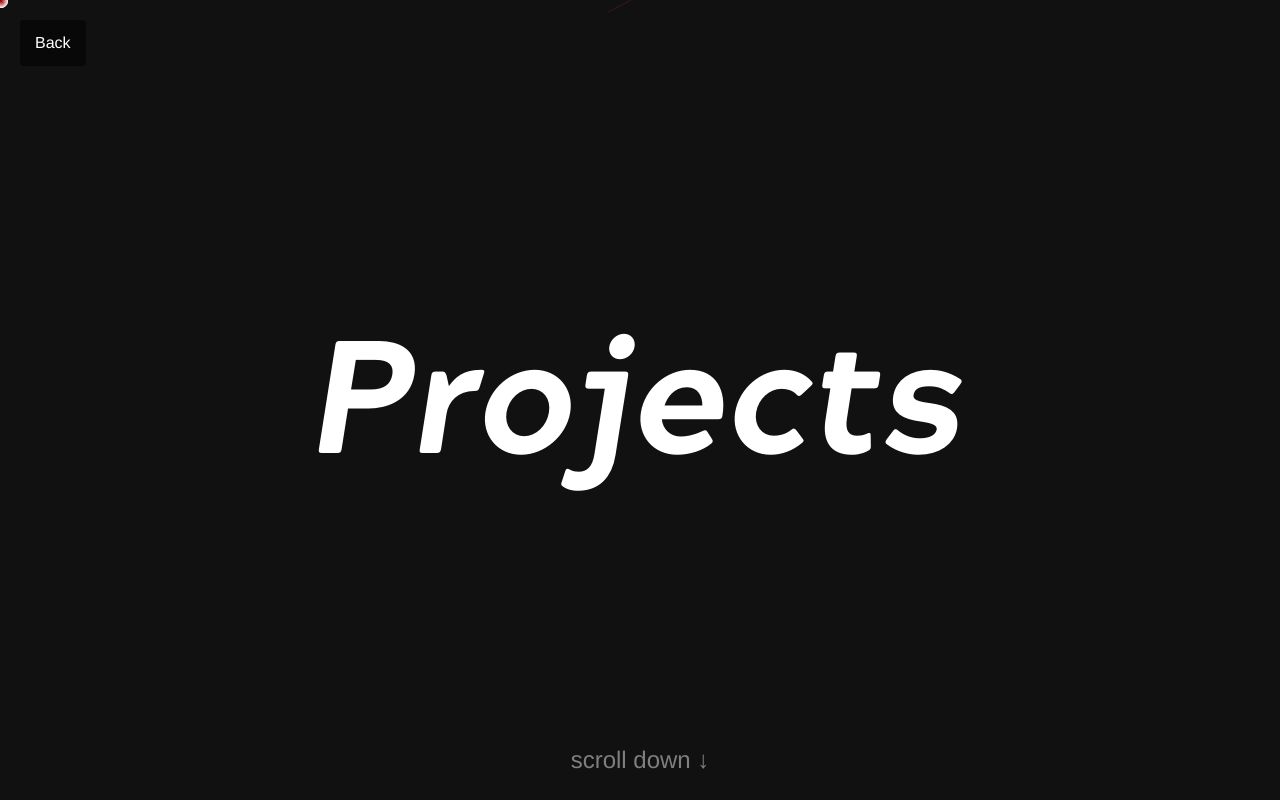
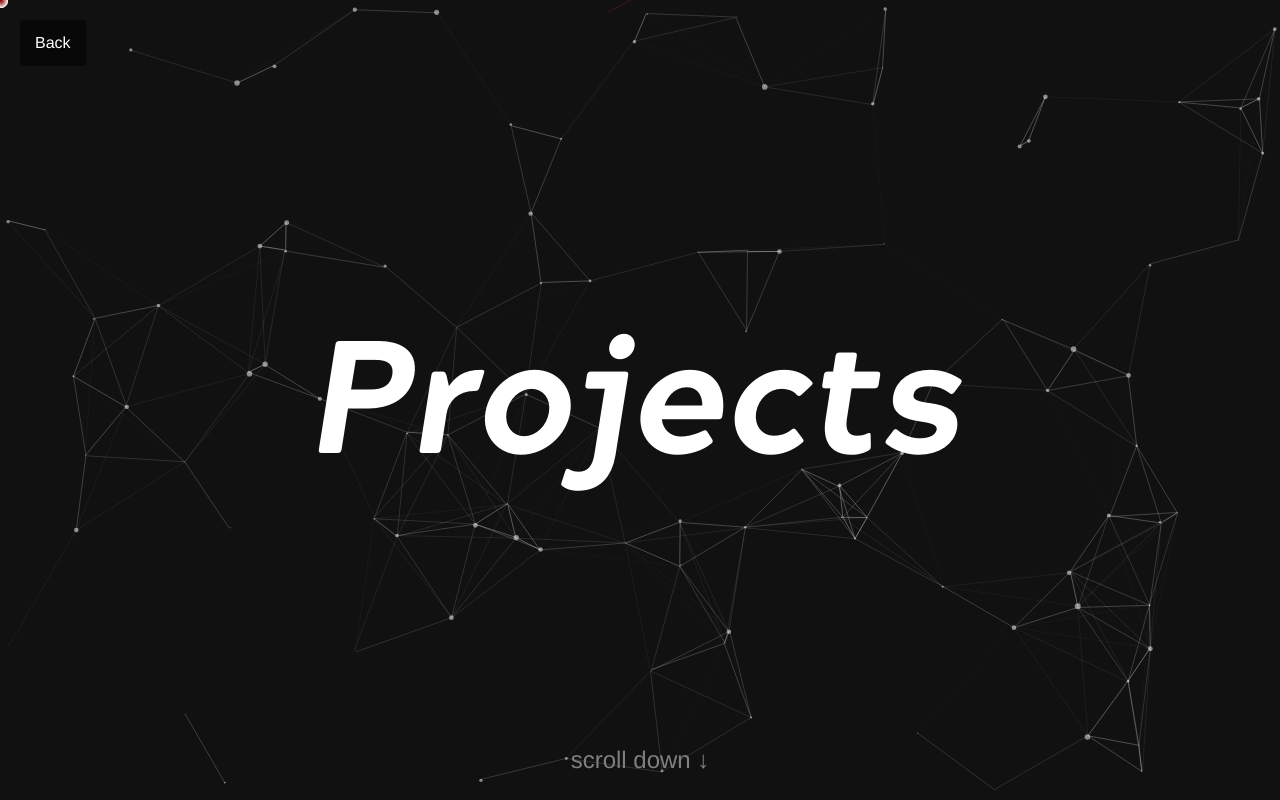
Before and after one commit to arnavpant/Personal-Portfolio, a website: page projects.html in a window 1280 px wide. Shown: the top 800 px of the page. Drawn offline with nearby package versions, Linux system fonts and the light colour scheme; animation ran at ten frames a second; a web font is replaced by a local one.

Commit message:
added particle effects to projects.html too.

```diff
--- a/projects.html
+++ b/projects.html
@@ -7,7 +7,14 @@
   <link rel="stylesheet" href="css/styles-projects.css" />
   <link rel="stylesheet" href="css/cursor-effect.css" />
   <style>
-    /* Additional inline styles for TOC if needed */
+    #particles-js {
+      position: fixed;
+      top: 0;
+      left: 0;
+      width: 100%;
+      height: 100%;
+      z-index: -2;
+    }
     .toc {
       text-align: center;
       margin: 2rem 0;
@@ -36,11 +43,11 @@
 </head>
 <body>
 
+  <div id="particles-js"></div>
+
   <a href="index.html#cards" class="back-button">Back</a>
 
-  <!-- Cursor circles/effects (if used) -->
   <script>
-    // Create 50 circle divs dynamically for additional cursor effects
     for (let i = 0; i < 50; i++) {
       const circle = document.createElement('div');
       circle.className = 'circle';
@@ -48,7 +55,6 @@
     }
   </script>
 
-  <!-- Full-screen Hero Section -->
   <section class="hero" id="hero">
     <h1 class="projects-header">Projects</h1>
     <div class="scroll-indicator">
@@ -57,7 +63,6 @@
     </div>
   </section>
 
-  <!-- Table of Contents -->
   <nav class="toc">
     <ul>
       <li><a href="#project-1">Personal Web and Video Server</a></li>
@@ -69,16 +74,14 @@
     </ul>
   </nav>
 
-  <!-- Projects Content Section -->
   <section class="projects-content" id="projects-content">
-    <!-- Project 1: Personal Web and Video Server  -->
     <article class="project" id="project-1">
       <div class="project-content">
         <div class="project-image">
           <img src="images/Arnav.jpeg" alt="Personal Web and Video Server" />
         </div>
         <div class="project-description">
-          <h2>Personal Web and Video Server <span class="course-code"></span></h2>
+          <h2>Personal Web and Video Server</h2>
           <p>
             Developed a robust personal web server capable of serving static files and streaming MP4 videos. Implemented token-based authentication using JSON Web Tokens (JWT) and engineered the system to handle multiple clients concurrently via a thread-based or event-driven approach. The server supports HTTP/1.1 persistent connections and incorporates secure authentication mechanisms to safeguard data integrity and access.
           </p>
@@ -86,14 +89,13 @@
       </div>
     </article>
 
-    <!-- Project 2: Fork-Join Thread Pool  -->
     <article class="project" id="project-2">
       <div class="project-content">
         <div class="project-image">
           <img src="images/Arnav.jpeg" alt="Fork-Join Thread Pool" />
         </div>
         <div class="project-description">
-          <h2>Fork-Join Thread Pool <span class="course-code"></span></h2>
+          <h2>Fork-Join Thread Pool</h2>
           <p>
             Engineered a fork-join thread pool leveraging a work-stealing strategy for efficient parallel task execution. This project maximized resource utilization by minimizing thread overhead and implementing futures with thread synchronization techniques. The solution significantly improved task execution performance while ensuring scalability and responsiveness under heavy computational loads.
           </p>
@@ -101,14 +103,13 @@
       </div>
     </article>
 
-    <!-- Project 3: Customizable Unix Shell  -->
     <article class="project" id="project-3">
       <div class="project-content">
         <div class="project-image">
           <img src="images/Arnav.jpeg" alt="Customizable Unix Shell" />
         </div>
         <div class="project-description">
-          <h2>Customizable Unix Shell <span class="course-code"></span></h2>
+          <h2>Customizable Unix Shell</h2>
           <p>
             Designed and implemented a custom Unix shell featuring comprehensive job control and a suite of built-in commands. The shell supports both foreground and background process management and integrates advanced functionalities such as signal handling, process groups, and terminal management. It further supports pipes, I/O redirection, and extensibility for future custom commands, ensuring a versatile command-line interface.
           </p>
@@ -116,14 +117,13 @@
       </div>
     </article>
 
-    <!-- Project 4: Spatial Database with Skip List & PR QuadTree -->
     <article class="project" id="project-4">
       <div class="project-content">
         <div class="project-image">
           <img src="images/Arnav.jpeg" alt="Spatial Database with Skip List &amp; PR QuadTree" />
         </div>
         <div class="project-description">
-          <h2>Spatial Database with Skip List &amp; PR QuadTree <span class="course-code"></span></h2>
+          <h2>Spatial Database with Skip List &amp; PR QuadTree</h2>
           <p>
             Developed a spatial database capable of efficiently managing a collection of rectangles using a combination of advanced data structures—a Skip List for rapid insertions, deletions, and searches based on rectangle names, and a PR QuadTree to optimize spatial queries such as region searches and intersection detection. This project required the design of recursive spatial algorithms, strategic use of inheritance for tree nodes, and application of the Flyweight pattern to enhance memory efficiency.
           </p>
@@ -131,14 +131,13 @@
       </div>
     </article>
 
-    <!-- Project 5: External Quicksort with Buffer Pool Management -->
     <article class="project" id="project-5">
       <div class="project-content">
         <div class="project-image">
           <img src="images/Arnav.jpeg" alt="External Quicksort with Buffer Pool Management" />
         </div>
         <div class="project-description">
-          <h2>External Quicksort with Buffer Pool Management <span class="course-code"></span></h2>
+          <h2>External Quicksort with Buffer Pool Management</h2>
           <p>
             Implemented a modified Quicksort algorithm designed to efficiently sort large binary files by leveraging a buffer pool with Least Recently Used (LRU) caching. Operating directly on disk-based data—comprising 4-byte records stored in 4096-byte blocks—the algorithm minimizes expensive disk I/O by employing median-of-three pivot selection, hybrid sorting for small partitions, and optimized memory flushing strategies.
           </p>
@@ -146,14 +145,13 @@
       </div>
     </article>
 
-    <!-- Project 6: Memory Management System with Hash Table & Buddy Allocation -->
     <article class="project" id="project-6">
       <div class="project-content">
         <div class="project-image">
           <img src="images/Arnav.jpeg" alt="Memory Management System with Hash Table &amp; Buddy Allocation" />
         </div>
         <div class="project-description">
-          <h2>Memory Management System with Hash Table &amp; Buddy Allocation <span class="course-code"></span></h2>
+          <h2>Memory Management System with Hash Table &amp; Buddy Allocation</h2>
           <p>
             Designed and implemented a memory management system that integrates the Buddy Allocation method with a dynamic hash table employing double hashing and rehashing. This system efficiently stores and retrieves variable-length records, dynamically managing memory expansion while merging free blocks to optimize space utilization. The project demonstrates advanced expertise in data structures, memory allocation strategies, and hashing techniques.
           </p>
@@ -162,14 +160,12 @@
     </article>
   </section>
 
-  <!-- SVG Container (for additional visual effects) -->
   <div class="svg-container">
     <svg width="1150" height="6473" viewBox="0 0 1150 6473" fill="none" xmlns="http://www.w3.org/2000/svg">
       <path d="M564.5 0.5C660.973 180.081 660.973 342.919 564.5 522.5C459.381 718.174 177.342 615.601 75.4998 813C-116.257 1184.68 927.238 1635.1 1058.5 1238C1087.5 1150.26 1092.29 1094.27 1081.5 1002.5C1033.28 592.43 297.791 1072.13 121.5 1445.5C57.7801 1580.45 -15.1503 1682.06 42.9998 1819.5C85.7648 1920.58 152.632 1959.82 251 2008.5C507.881 2135.62 704.455 1605.11 943 1764C1092.06 1863.29 1165.15 1996.87 1146.5 2175C1129.15 2340.68 1041.38 2437.9 897 2521C671.716 2650.66 466.749 2275.78 241.5 2405.5C25.6333 2529.82 21.542 2835.18 1.49992 2996.5C-23.2263 3195.52 657 3319.5 657 3319.5C657 3319.5 969.856 3346.62 1026.5 3665.5C1048.58 3789.81 1074.56 3911.79 971 3984C853.999 4065.58 766.945 3875.88 624.5 3868.5C392.207 3856.47 186.633 4303.84 75.4998 4099.5C22.1364 4001.38 52.2727 3922.75 75.4998 3813.5C172.67 3356.46 1058.44 4148 971 4607C900.591 4976.59 127.318 4793.87 186 5165.5C245.763 5543.98 1072.45 5045.57 1132.5 5424C1194.58 5815.27 2.02861 5593.4 241.5 5909C334.743 6031.89 509.176 5972.06 583 6107.5C651.123 6232.49 583 6472 583 6472" stroke="#861F41" stroke-width="50"/>
     </svg>
   </div>
 
-  <!-- Intersection Observer for project animations -->
   <script>
     const projects = document.querySelectorAll('.project');
     const observerOptions = { threshold: 0.3 };
@@ -184,13 +180,82 @@
     projects.forEach(project => observer.observe(project));
   </script>
 
-  <!-- GSAP Scripts -->
   <script src="https://cdn.jsdelivr.net/npm/gsap@3.12.5/dist/gsap.min.js"></script>
   <script src="https://cdn.jsdelivr.net/npm/gsap@3.12.5/dist/ScrollTrigger.min.js"></script>
   <script src="js/projects.js"></script>
   <script src="js/cursor-effect.js"></script>
 
-  <!-- TOC Smooth Scrolling Script -->
+  <script src="https://cdn.jsdelivr.net/npm/particles.js@2.0.0/particles.min.js"></script>
+  <script>
+    particlesJS("particles-js", {
+      "particles": {
+        "number": {
+          "value": 80,
+          "density": {
+            "enable": true,
+            "value_area": 800
+          }
+        },
+        "color": {
+          "value": "#ffffff"
+        },
+        "shape": {
+          "type": "circle",
+          "stroke": {
+            "width": 0,
+            "color": "#000000"
+          }
+        },
+        "opacity": {
+          "value": 0.5,
+          "random": false
+        },
+        "size": {
+          "value": 3,
+          "random": true
+        },
+        "line_linked": {
+          "enable": true,
+          "distance": 150,
+          "color": "#ffffff",
+          "opacity": 0.4,
+          "width": 1
+        },
+        "move": {
+          "enable": true,
+          "speed": 6,
+          "direction": "none",
+          "random": false,
+          "straight": false,
+          "out_mode": "out"
+        }
+      },
+      "interactivity": {
+        "detect_on": "canvas",
+        "events": {
+          "onhover": {
+            "enable": true,
+            "mode": "repulse"
+          },
+          "onclick": {
+            "enable": true,
+            "mode": "push"
+          },
+          "resize": true
+        },
+        "modes": {
+          "repulse": {
+            "distance": 200
+          },
+          "push": {
+            "particles_nb": 4
+          }
+        }
+      },
+      "retina_detect": true
+    });
+  </script>
+
   <script>
     document.addEventListener("DOMContentLoaded", function() {
       const tocLinks = document.querySelectorAll(".toc a");
```
